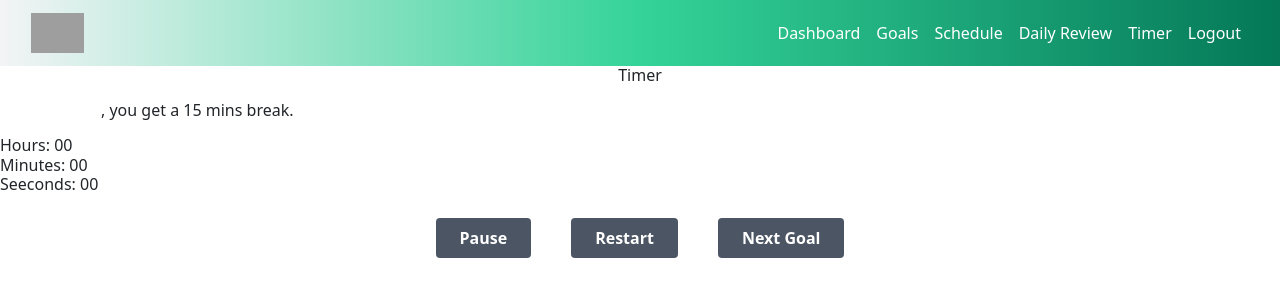
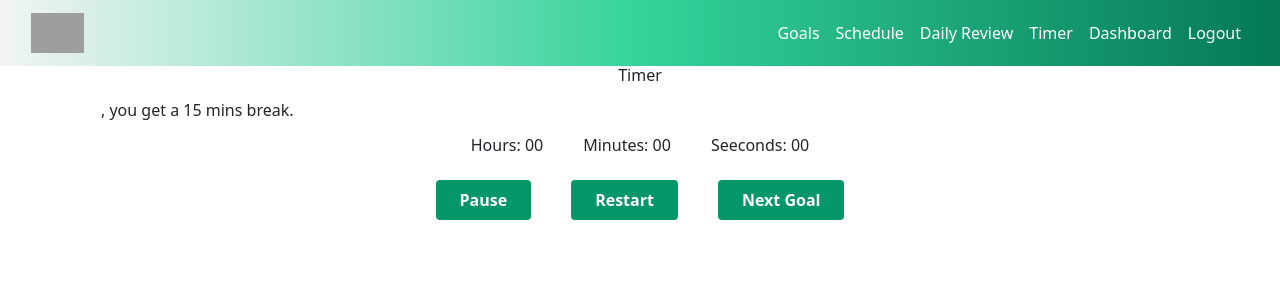
Before and after one commit to AarKaiser/studiously, a React (Create React App) app in the folder client/: page /timer in a window 1280 px wide. Shown: the top 300 px of the page. Built offline with nearby package versions, Linux system fonts and the light colour scheme; no server answers; sample sign-in values are in the browser's storage; grey boxes are pictures that could not be loaded.

Commit message:
timer and nav changes

```diff
--- a/client/src/components/Navbar.js
+++ b/client/src/components/Navbar.js
@@ -27,9 +27,7 @@ const AppNavbar = () => {
               {/* if user is logged in show saved goals and logout */}
               {authCtx.isAuthenticated ? (
                 <>
-                  <Nav.Link as={Link} to="/dashboard" className="nav-link">
-                    Dashboard
-                  </Nav.Link>
+
                   <Nav.Link as={Link} to="/goals" className="nav-link">
                     Goals
                   </Nav.Link>
@@ -42,7 +40,9 @@ const AppNavbar = () => {
                   <Nav.Link as={Link} to="/timer">
                     Timer
                   </Nav.Link>
-
+                  <Nav.Link as={Link} to="/dashboard" className="nav-link">
+                    Dashboard
+                  </Nav.Link>
                   <Nav.Link onClick={authCtx.logout}>Logout</Nav.Link>
                 </>
               ) : (
--- a/client/src/components/Timer/Countdown.js
+++ b/client/src/components/Timer/Countdown.js
@@ -4,7 +4,7 @@ const dummyTime = '1:20:3'.split(':').map((time) => +time);
 
 function Countdown({ hours, minutes, seconds }) {
   return (
-    <div>
+    <div className="flex justify-center space-x-10">
       {/* {timerComponents.length ? timerComponents : <span>Time's up!</span>} */}
       <h3>Hours: {hours}</h3>
       <h3>Minutes: {minutes}</h3>
--- a/client/src/components/Timer/TimerButtons.js
+++ b/client/src/components/Timer/TimerButtons.js
@@ -10,21 +10,21 @@ export default function ReviewButtons({
   return (
     <div className="flex justify-center space-x-10">
       <button
-        className="bg-gray-600 hover:bg-blue-700 text-white font-bold py-2 px-4 rounded bottom-1 justify-start"
+        className="bg-green-600 hover:bg-blue-700 text-white font-bold py-2 px-4 rounded bottom-1 justify-start"
         onClick={!paused ? pauseCountDown : startCountDown}
       >
         {!paused ? 'Pause' : 'Resume'}
       </button>
       <button
         onClick={resetGoalTimer}
-        className="content-end bg-gray-600 blue-500 hover:bg-blue-700 text-white font-bold py-2 px-4 rounded -bottom-1 justify-end"
+        className="content-end bg-green-600 blue-500 hover:bg-blue-700 text-white font-bold py-2 px-4 rounded -bottom-1 justify-end"
         disabled
       >
         Restart
       </button>
       <button
         onClick={moveToNextGoal}
-        className="content-end bg-gray-600 blue-500 hover:bg-blue-700 text-white font-bold py-2 px-4 rounded -bottom-1 justify-end"
+        className="content-end bg-green-600 blue-500 hover:bg-blue-700 text-white font-bold py-2 px-4 rounded -bottom-1 justify-end"
         disabled
       >
         Next Goal
```
Also changed, not shown: 2 other files (tests, documents, lock files or other folders).
